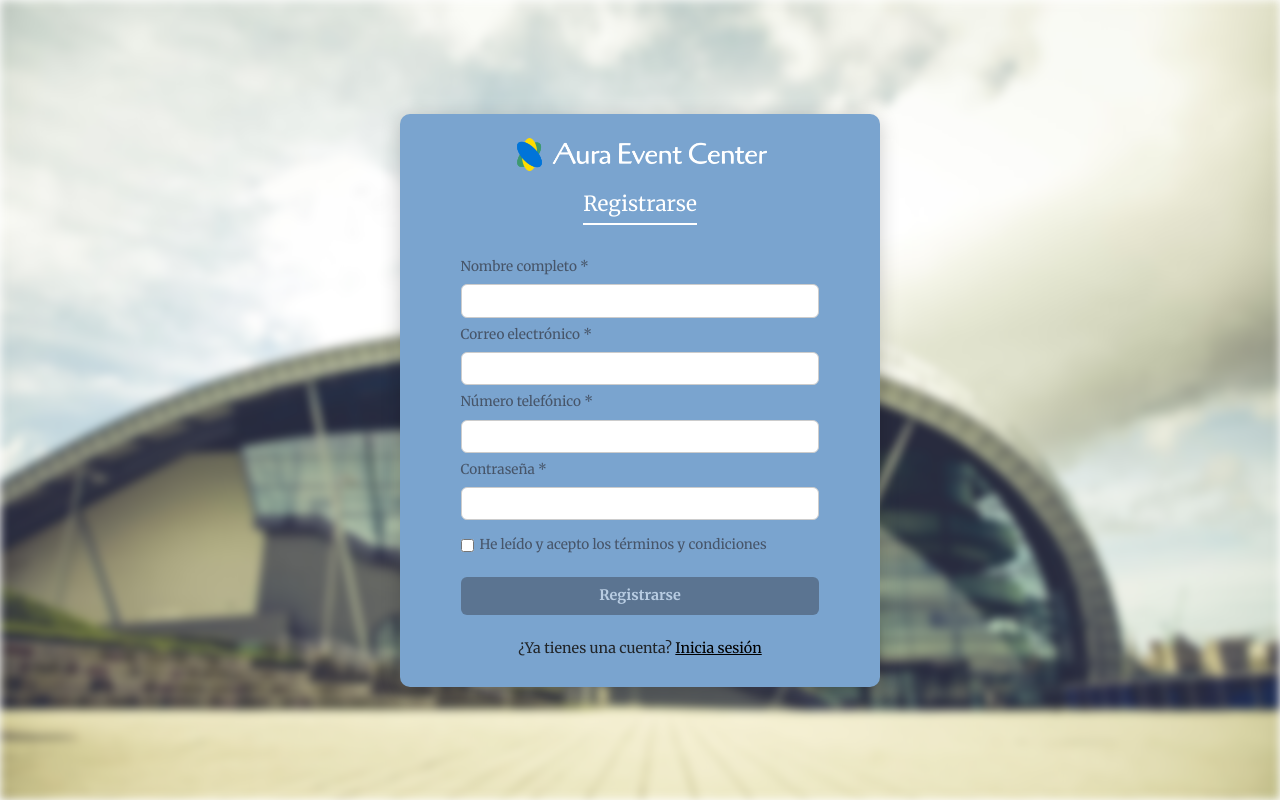
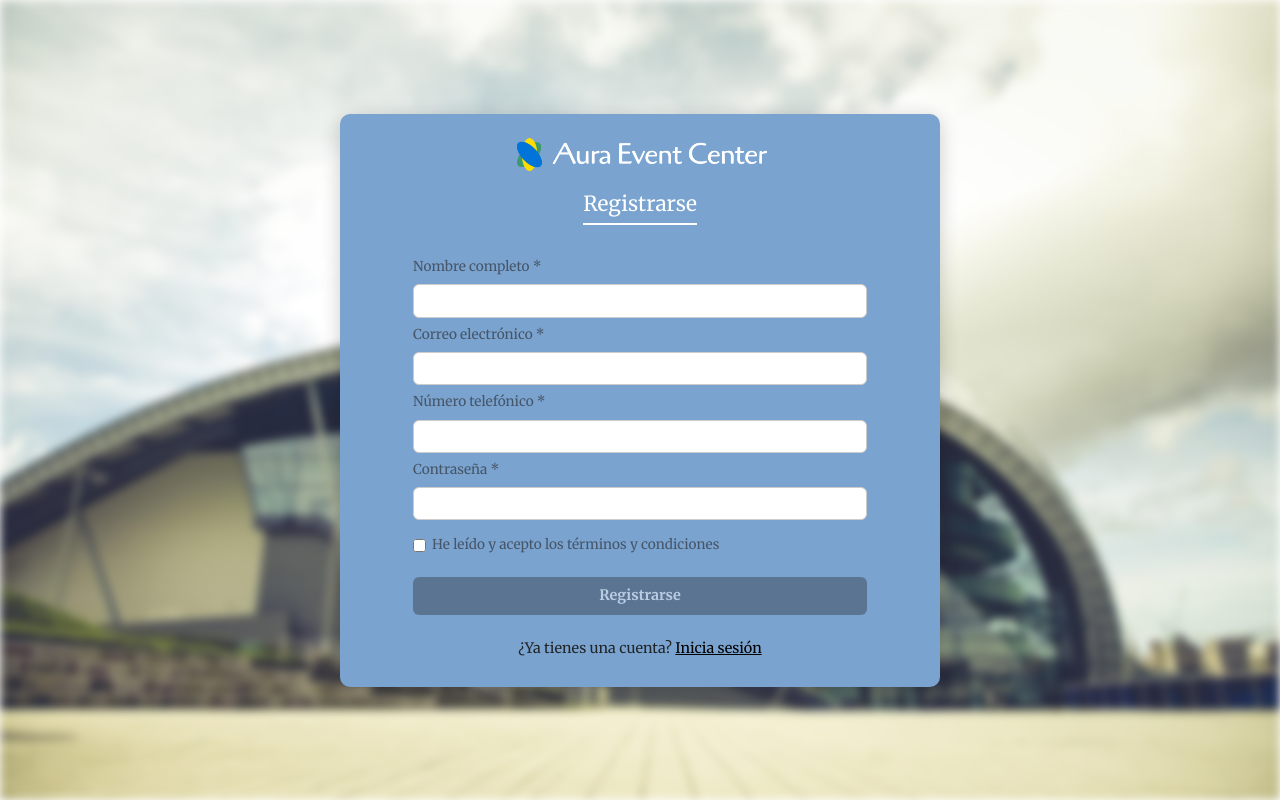
Before and after one commit to henoc03/AuraEventCenter, a React (Vite) app in the folder frontend/: page /registro in a window 1280 px wide. Built offline with nearby package versions, Linux system fonts and the light colour scheme.

Commit message:
fix: auth box css

```diff
--- a/frontend/src/style/auth.css
+++ b/frontend/src/style/auth.css
@@ -31,7 +31,7 @@ html {
   padding: 0.7rem 0.8rem;
   border-radius: 10px;
   width: 100%;
-  max-width: 480px;
+  max-width: 75vh;
   max-height: 97vh;
   overflow-y: auto;
   text-align: center;
```
